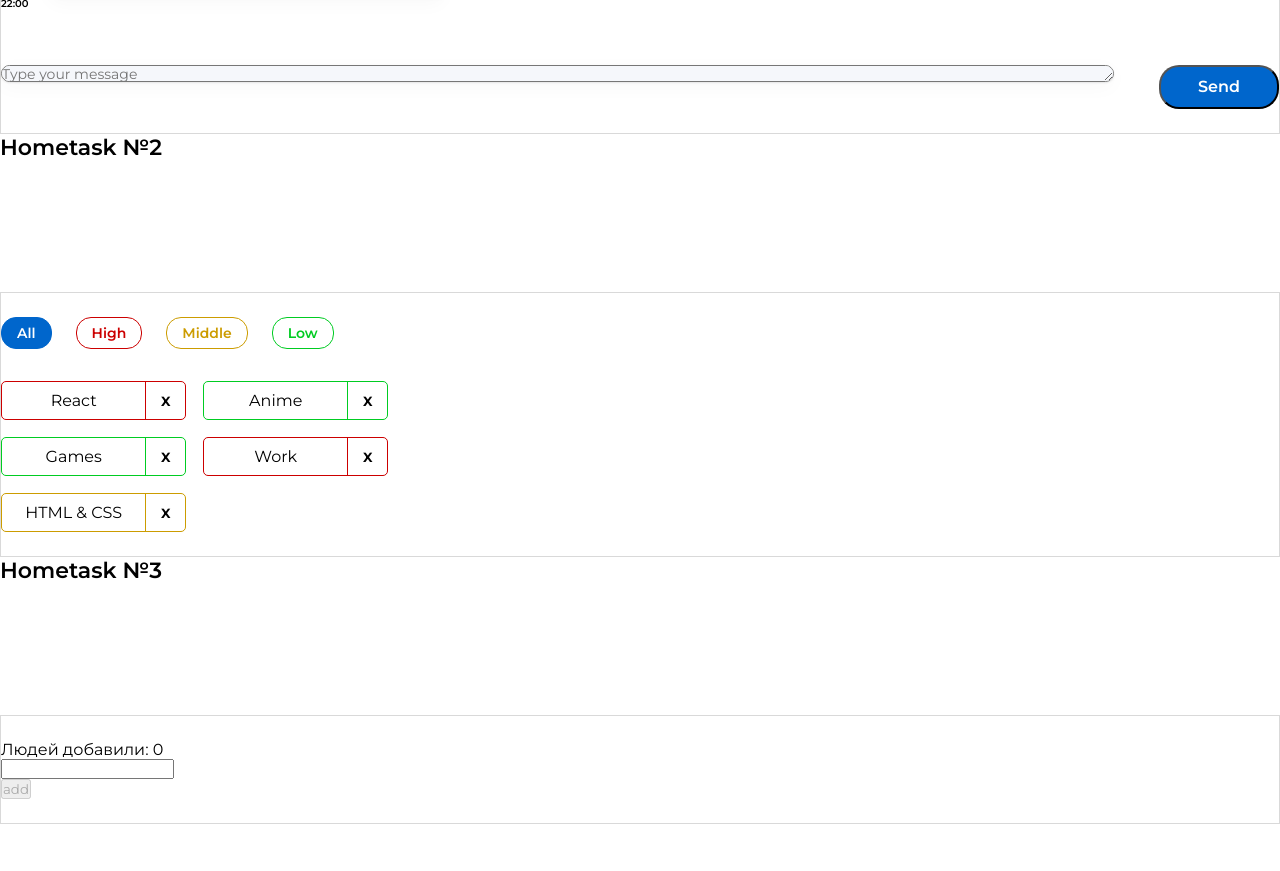
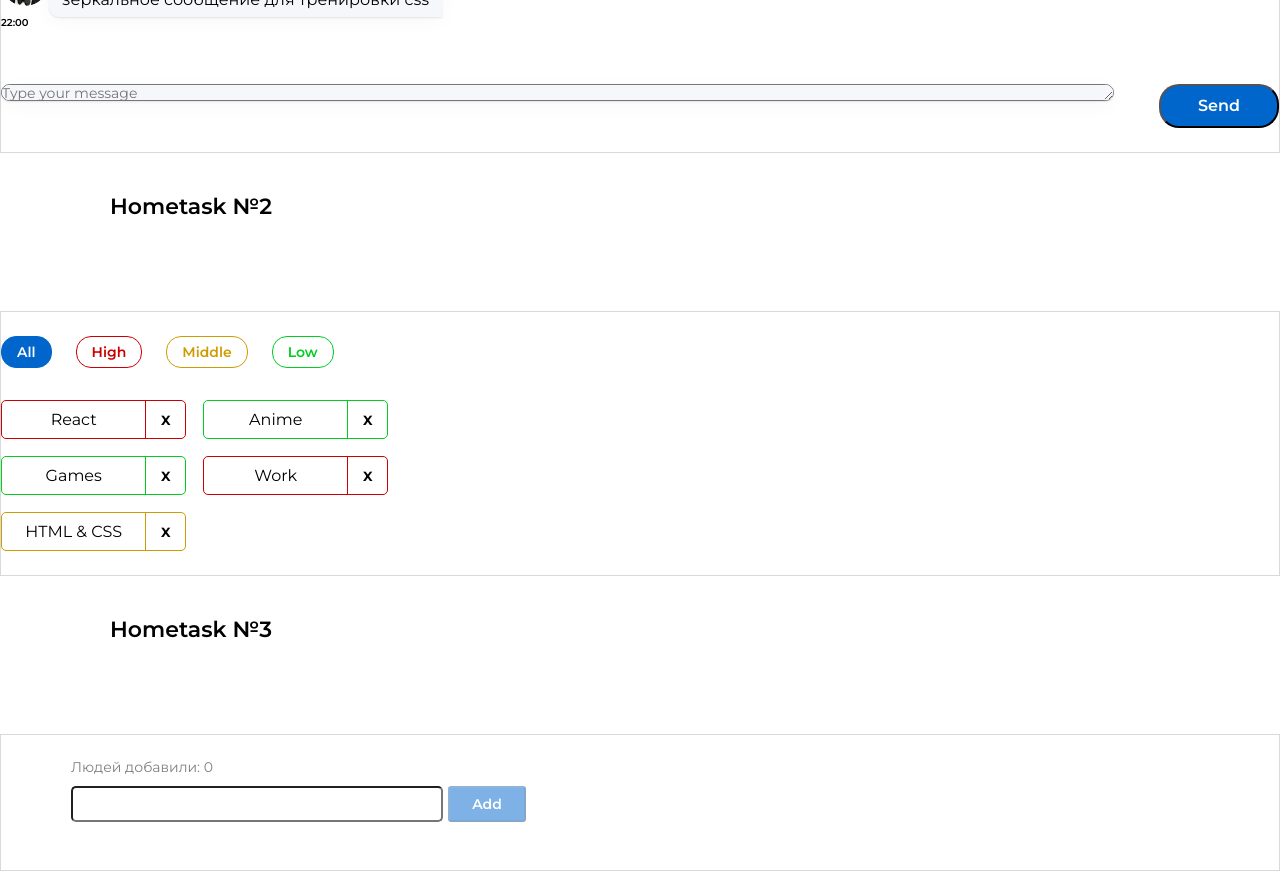
Before and after one commit to Karpenko21/my-homework, a React (Create React App) app: page / in a window 1280 px wide. Shown: the part 360-1231 px from the top of the page. Before the commit the page ends 1184 px from the top, so only its background shows below. Built offline with nearby package versions, Linux system fonts and the light colour scheme.

Commit message:
hw3 part 5 css final

```diff
--- a/public/index.html
+++ b/public/index.html
@@ -3,6 +3,9 @@
   <head>
     <meta charset="utf-8" />
     <link rel="icon" href="%PUBLIC_URL%/favicon.ico" />
+    <<link rel="preconnect" href="https://fonts.googleapis.com">
+    <link rel="preconnect" href="https://fonts.gstatic.com" crossorigin>
+    <link href="https://fonts.googleapis.com/css2?family=Montserrat:wght@400;500;600&family=Roboto:wght@400;700&display=swap" rel="stylesheet">
     <meta name="viewport" content="width=device-width, initial-scale=1" />
     <meta name="theme-color" content="#000000" />
     <meta
--- a/src/s1-main/App.module.css
+++ b/src/s1-main/App.module.css
@@ -29,7 +29,10 @@ body * {
     line-height: 27px;
     color: #000000;
     margin-bottom: 10px;
+    margin-left: 70px;
     height: 148px;
+    vertical-align: bottom;
+    padding: 40px;
 }
 .hw1{
     min-height: 100vh;
--- a/src/s2-homeworks/hw03/Greeting.module.css
+++ b/src/s2-homeworks/hw03/Greeting.module.css
@@ -1,35 +1,100 @@
 .greetingForm {
+    display: flex;
+    flex-direction: column;
+    margin-left: 70px;
 }
 
 .inputAndButtonContainer {
+    display: flex;
+    flex-direction: row;
+    margin-top: 10px;
 }
 
 .error {
+    color: red;
+    height: 21px;
+    margin-top: 3px;
 }
 
 .input {
+    width: 372px;
+    height: 36px;
+    border-radius: 5px;
+
+    font-family: 'Montserrat', serif;
+    font-style: normal;
+    font-weight: 500;
+    font-size: 16px;
+    line-height: 20px;
+
+
+    color: #000000;
+
 }
 
 .input:focus {
+    outline: none;
+    border: 2px solid blueviolet;
+    width: 372px;
+    height: 36px;
+    border-radius: 5px;
 }
 
 .errorInput {
+    outline: none;
+    color: #D1D1D1;
+    width: 372px;
+    height: 36px;
 }
 
 .button {
+    margin-left: 5px;
+    width: 78px;
+    background: #0066CC;
+    border-radius: 3px;
+    height: 36px;
+
+    font-family: 'Montserrat', serif;
+    font-style: normal;
+    font-weight: 600;
+    font-size: 14px;
+    line-height: 20px;
+
+    color: #FFFFFF;
+
 }
 
 .button:focus {
+    border: none;
+    border-radius: 3px;
 }
 
 .button:active {
+    border: none;
+    border-radius: 3px;
 }
 
 .button:disabled {
+    background: #0066CC;
+    opacity: 0.5;
+    border-radius: 3px;
 }
 
 .text {
+    font-family: 'Montserrat', serif;
+    font-style: normal;
+    font-weight: 400;
+    font-size: 14px;
+    line-height: 17px;
+    color: rgba(0, 0, 0, 0.5);
 }
 
 .greeting {
+    font-family: 'Montserrat', serif;
+    font-style: normal;
+    font-weight: 500;
+    font-size: 14px;
+    line-height: 17px;
+    color: #000000;
+
 }
--- a/src/s2-homeworks/hw03/Greeting.tsx
+++ b/src/s2-homeworks/hw03/Greeting.tsx
@@ -51,14 +51,14 @@ const Greeting: React.FC<GreetingPropsType> = (
                     </div>
                 </div>
 
-                <button
+                <span><button
                     id={'hw3-button'}
                     onClick={addUser}
                     className={s.button}
                     disabled={!name.trim()}
                 >
-                    add
-                </button>
+                    Add
+                </button></span>
             </div>
 
             {lastUserName && (
--- a/src/s2-homeworks/hw03/GreetingContainer.tsx
+++ b/src/s2-homeworks/hw03/GreetingContainer.tsx
@@ -62,7 +62,6 @@ const GreetingContainer: React.FC<GreetingContainerPropsType> = ({
 
     const totalUsers = users.length // need to fix
     //const lastUserName = name //users[users.length - 1].name : "" //(name: string) => name.trim() === '' ? name : ""// need to fix
-    console.log(typeof lastUserName)
 
     return (
         <Greeting
```
